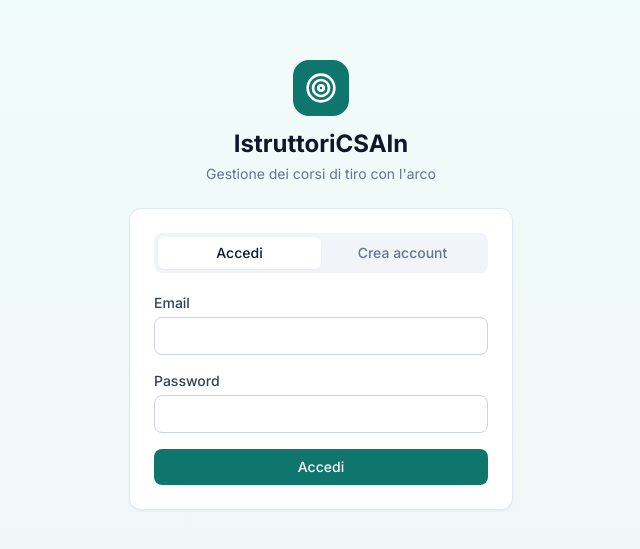
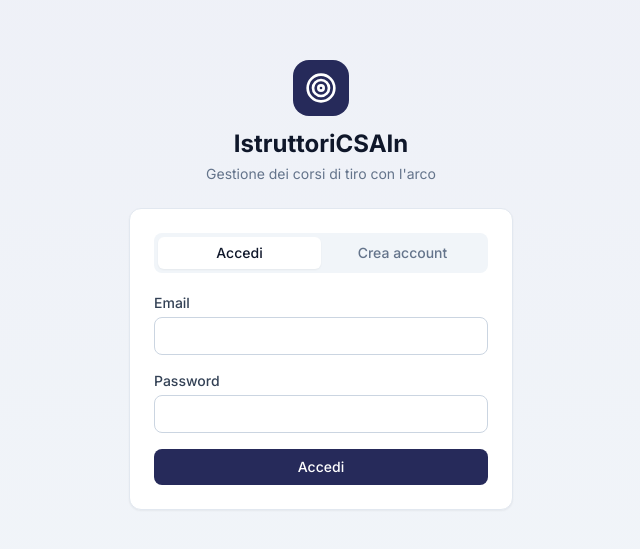
Before and after one commit to orubis92/IstruttoriCSAIn, a React (Vite) app: page /login in a window 1280 px wide. Shown: the part 115-664 px from the top of the page, without its empty margins (319-959 px from the left). Built offline with nearby package versions, Linux system fonts and the light colour scheme; no server answers.

Commit message:
migliorata interfaccia

```diff
--- a/index.html
+++ b/index.html
@@ -4,7 +4,7 @@
     <meta charset="UTF-8" />
     <link rel="icon" type="image/svg+xml" href="/favicon.svg" />
     <meta name="viewport" content="width=device-width, initial-scale=1.0, viewport-fit=cover" />
-    <meta name="theme-color" content="#0f766e" />
+    <meta name="theme-color" content="#202048" />
     <link rel="preconnect" href="https://fonts.googleapis.com" />
     <link rel="preconnect" href="https://fonts.gstatic.com" crossorigin />
     <link href="https://fonts.googleapis.com/css2?family=Inter:wght@400;500;600;700&display=swap" rel="stylesheet" />
--- a/src/components/Layout.tsx
+++ b/src/components/Layout.tsx
@@ -70,16 +70,16 @@ export default function Layout() {
       <GateConsensoPrivacy />
       {/* Sidebar desktop */}
       <aside className="hidden w-60 shrink-0 flex-col border-r border-slate-200 bg-white md:flex">
-        <div className="flex items-center gap-2 px-5 py-5">
-          {logoCsain && <img src={logoCsain} alt="CSAIN" className="h-8 w-8 object-contain" />}
+        <div className="flex min-w-0 items-center gap-2 px-5 py-5">
+          {logoCsain && <img src={logoCsain} alt="CSAIN" className="h-8 w-8 shrink-0 object-contain" />}
           {asd?.logo ? (
-            <img src={asd.logo} alt="Logo" className="h-8 w-8 rounded object-contain" />
+            <img src={asd.logo} alt="Logo" className="h-8 w-8 shrink-0 rounded object-contain" />
           ) : (
-            <Target className="h-7 w-7 text-brand-700" />
+            <Target className="h-7 w-7 shrink-0 text-brand-700" />
           )}
-          <div className="leading-tight">
-            <p className="text-sm font-bold text-slate-900">{asd?.nome ?? 'IstruttoriCSAIn'}</p>
-            <p className="text-xs text-slate-400">Gestione corsi ASD</p>
+          <div className="min-w-0 leading-tight">
+            <p className="truncate text-sm font-bold text-slate-900">{asd?.nome ?? 'IstruttoriCSAIn'}</p>
+            <p className="truncate text-xs text-slate-400">Gestione corsi ASD</p>
           </div>
         </div>
         <nav className="flex-1 space-y-1 px-3 py-2">
@@ -111,21 +111,21 @@ export default function Layout() {
       {/* Colonna principale */}
       <div className="flex min-w-0 flex-1 flex-col">
         {/* Top bar */}
-        <header className="sticky top-0 z-30 flex items-center justify-between border-b border-slate-200 bg-white/90 px-4 py-3 backdrop-blur md:px-6">
-          <div className="flex items-center gap-2 md:hidden">
-            {logoCsain && <img src={logoCsain} alt="CSAIN" className="h-7 w-7 object-contain" />}
+        <header className="sticky top-0 z-30 flex items-center justify-between gap-2 border-b border-slate-200 bg-white/90 px-4 py-3 backdrop-blur md:px-6">
+          <div className="flex min-w-0 items-center gap-2 md:hidden">
+            {logoCsain && <img src={logoCsain} alt="CSAIN" className="h-7 w-7 shrink-0 object-contain" />}
             {asd?.logo ? (
-              <img src={asd.logo} alt="Logo" className="h-7 w-7 rounded object-contain" />
+              <img src={asd.logo} alt="Logo" className="h-7 w-7 shrink-0 rounded object-contain" />
             ) : (
-              <Target className="h-6 w-6 text-brand-700" />
+              <Target className="h-6 w-6 shrink-0 text-brand-700" />
             )}
             <span className="truncate font-bold text-slate-900">{asd?.nome ?? 'IstruttoriCSAIn'}</span>
           </div>
-          <div className="hidden md:block">
-            <p className="text-sm text-slate-400">{asd?.nome ?? 'Area piattaforma'}</p>
+          <div className="hidden min-w-0 md:block">
+            <p className="truncate text-sm text-slate-400">{asd?.nome ?? 'Area piattaforma'}</p>
           </div>
 
-          <div className="flex items-center gap-1">
+          <div className="flex shrink-0 items-center gap-1">
           <NotificheBell />
           <Link to="/impostazioni" className="icon-btn" aria-label="Impostazioni" title="Impostazioni">
             <Settings className="h-5 w-5" />
@@ -176,21 +176,27 @@ export default function Layout() {
           <Outlet />
         </main>
 
-        {/* Bottom nav mobile */}
-        <nav className="fixed inset-x-0 bottom-0 z-30 flex overflow-x-auto border-t border-slate-200 bg-white md:hidden">
+        {/* Bottom nav mobile: tutte le voci si adattano alla larghezza dello
+            schermo (flex-1 + min-w-0), così nessun pulsante finisce fuori scena.
+            L'etichetta si accorcia con i puntini se lo spazio è pochissimo.
+            Il padding inferiore rispetta la "safe area" (notch/barra iPhone). */}
+        <nav
+          className="fixed inset-x-0 bottom-0 z-30 flex border-t border-slate-200 bg-white md:hidden"
+          style={{ paddingBottom: 'env(safe-area-inset-bottom)' }}
+        >
           {voci.map((v) => (
             <NavLink
               key={v.to}
               to={v.to}
               end={v.to === '/'}
               className={({ isActive }) =>
-                `tabbar-item flex min-w-[3.9rem] flex-1 flex-col items-center gap-0.5 py-2 text-[11px] ${
+                `tabbar-item flex min-w-0 flex-1 flex-col items-center gap-0.5 px-0.5 py-2 text-[10px] leading-tight ${
                   isActive ? 'text-brand-700' : 'text-slate-400'
                 }`
               }
             >
-              <v.icona className="h-5 w-5" />
-              {v.label}
+              <v.icona className="h-5 w-5 shrink-0" />
+              <span className="max-w-full truncate">{v.label}</span>
             </NavLink>
           ))}
         </nav>
--- a/src/index.css
+++ b/src/index.css
@@ -6,8 +6,19 @@
   html {
     -webkit-tap-highlight-color: transparent;
   }
+  /* Nessuna parte dell'interfaccia deve poter "uscire" dallo schermo:
+     blocchiamo lo scorrimento orizzontale a livello di pagina e mandiamo
+     a capo le parole molto lunghe (email, codici) invece di allargare il layout.
+     Le tabelle/righe che devono scorrere hanno un loro contenitore overflow-x. */
+  html,
+  body {
+    max-width: 100%;
+    overflow-x: hidden;
+    overscroll-behavior-x: none;
+  }
   body {
     @apply bg-slate-50 text-slate-800 antialiased;
+    overflow-wrap: break-word;
   }
 }
 
--- a/src/pages/Profilo.tsx
+++ b/src/pages/Profilo.tsx
@@ -234,10 +234,9 @@ function CardNotifiche({ utenteId }: { utenteId: string }) {
           <div>
             <p className="label">Canali</p>
             <div className="space-y-2">
-              <label className="flex items-center gap-2 text-sm text-slate-700">
-                <input type="checkbox" checked={viaEmail} onChange={(e) => setViaEmail(e.target.checked)} />
-                Email
-              </label>
+              {/* Notifiche email temporaneamente disattivate: mostriamo solo il push.
+                  La preferenza via_email resta salvata a database e si può riattivare
+                  ripristinando questa spunta quando il canale email sarà configurato. */}
               <label className="flex items-center gap-2 text-sm text-slate-700">
                 <input type="checkbox" checked={viaPush} onChange={(e) => setViaPush(e.target.checked)} />
                 Notifiche push sul dispositivo
--- a/tailwind.config.js
+++ b/tailwind.config.js
@@ -4,17 +4,28 @@ export default {
   theme: {
     extend: {
       colors: {
+        // Colore principale dell'app: il blu navy del logo CSAIN (#202048).
+        // La scala 700/800 corrisponde alla tonalità del logo, usata su
+        // pulsanti, voci attive, loghi e bordi dei diplomi.
         brand: {
-          50: '#f0fdfa',
-          100: '#ccfbf1',
-          200: '#99f6e4',
-          300: '#5eead4',
-          400: '#2dd4bf',
-          500: '#14b8a6',
-          600: '#0d9488',
-          700: '#0f766e',
-          800: '#115e59',
-          900: '#134e4a',
+          50: '#eef0f7',
+          100: '#d9dcee',
+          200: '#b7bce0',
+          300: '#8d94cb',
+          400: '#5f68af',
+          500: '#3f4890',
+          600: '#2f356f',
+          700: '#262a5a',
+          800: '#202048',
+          900: '#17172f',
+        },
+        // Colori di accento presi dal logo CSAIN (verde, arancio, rosso),
+        // disponibili per badge, evidenziazioni e dettagli grafici.
+        csain: {
+          navy: '#202048',
+          green: '#088830',
+          orange: '#f09000',
+          red: '#c81028',
         },
       },
       fontFamily: {
--- a/vite.config.ts
+++ b/vite.config.ts
@@ -19,7 +19,7 @@ export default defineConfig({
         name: 'IstruttoriCSAIn — Gestione corsi ASD',
         short_name: 'IstruttoriCSAIn',
         description: 'Gestione dei corsi di tiro con l\'arco per le ASD affiliate CSAIN',
-        theme_color: '#0f766e',
+        theme_color: '#202048',
         background_color: '#f8fafc',
         display: 'standalone',
         start_url: '/',
```
